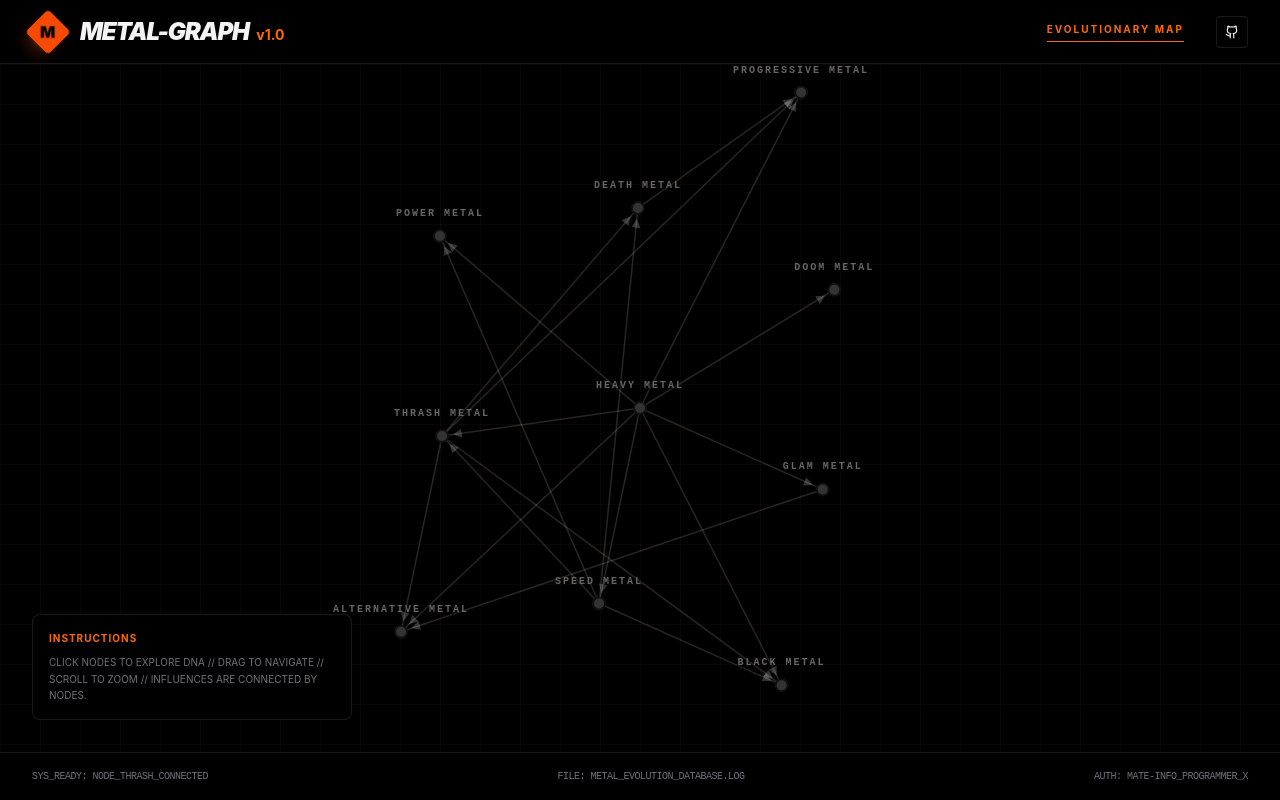
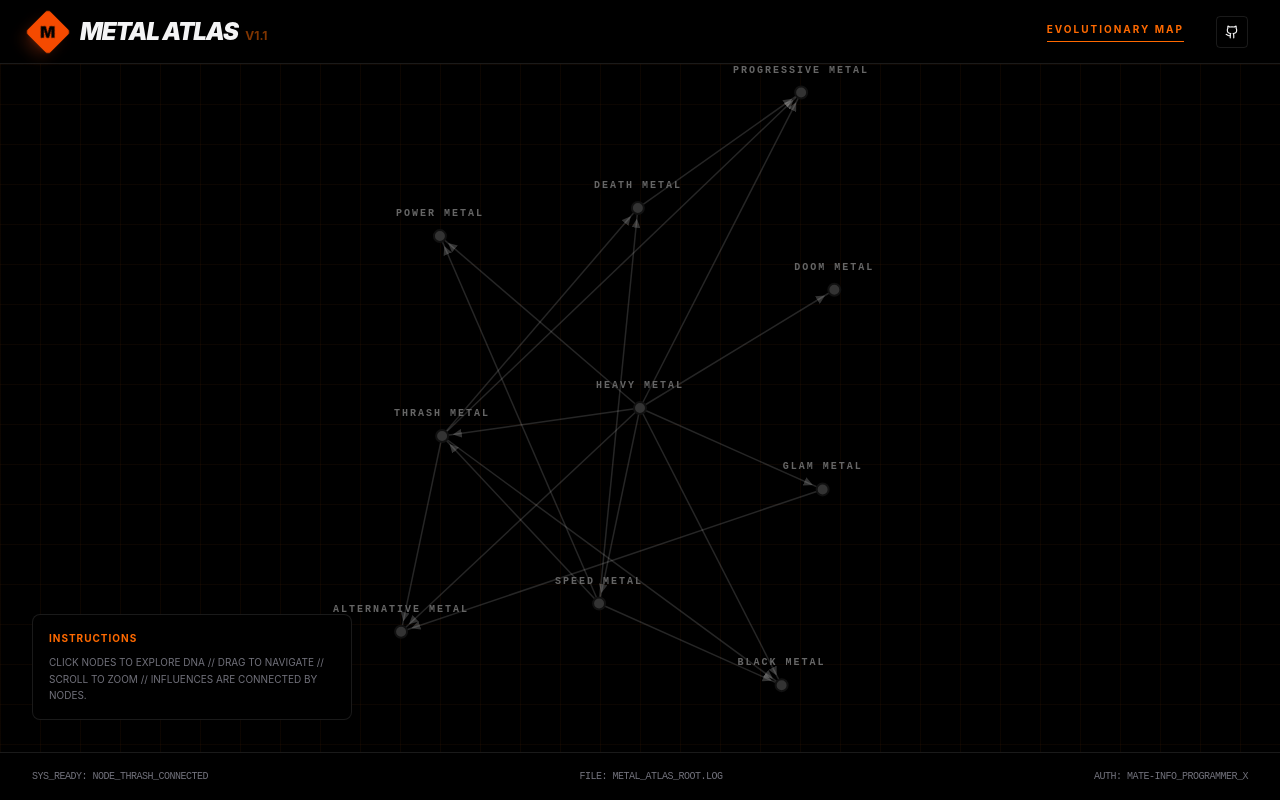
Before and after one commit to Embyeer/Metal-Atlas, a React (Vite) app: page / in a window 1280 px wide. Built offline with nearby package versions, Linux system fonts and the light colour scheme.

Commit message:
feat: Rename project to Metal Atlas
Updates the project name from "Metal-Graph" to "Metal Atlas" across all relevant files, including README, metadata, and code components. This change aims to better reflect the application's purpose of exploring and mapping the heavy metal genre.

```diff
--- a/index.html
+++ b/index.html
@@ -3,7 +3,7 @@
   <head>
     <meta charset="UTF-8" />
     <meta name="viewport" content="width=device-width, initial-scale=1.0" />
-    <title>My Google AI Studio App</title>
+    <title>Metal Atlas</title>
   </head>
   <body>
     <div id="root"></div>
--- a/metadata.json
+++ b/metadata.json
@@ -1,5 +1,5 @@
 {
-  "name": "METAL GENOMA",
+  "name": "Metal Atlas",
   "description": "Explorare genomică a subgenurilor Heavy Metal: mapping tehnic, istorie detaliată și diagrame de scări muzicale.",
   "requestFramePermissions": [],
   "majorCapabilities": []
--- a/src/App.tsx
+++ b/src/App.tsx
@@ -33,8 +33,8 @@ export default function App() {
           <div className="w-8 h-8 bg-orange-600 rounded-sm rotate-45 flex items-center justify-center shadow-lg shadow-orange-900/50">
             <span className="text-black font-black -rotate-45">M</span>
           </div>
-          <h1 className="text-2xl italic-black">
-            METAL-GRAPH <span className="text-orange-500 not-italic tracking-normal text-sm font-bold ml-1">v1.0</span>
+          <h1 className="text-2xl italic-black uppercase tracking-wider">
+            Metal Atlas <span className="text-orange-500 not-italic tracking-normal text-xs font-bold ml-1 opacity-50">v1.1</span>
           </h1>
         </div>
 
@@ -107,7 +107,7 @@ export default function App() {
       {/* Footer */}
       <footer className="h-12 border-t border-white/10 bg-black flex-shrink-0 flex items-center justify-between px-8 text-[10px] uppercase tracking-tighter text-zinc-500 font-mono">
         <div>SYS_READY: NODE_THRASH_CONNECTED</div>
-        <div className="hidden sm:block">FILE: METAL_EVOLUTION_DATABASE.LOG</div>
+        <div className="hidden sm:block">FILE: METAL_ATLAS_ROOT.LOG</div>
         <div>AUTH: MATE-INFO_PROGRAMMER_X</div>
       </footer>
     </div>
```
Also changed, not shown: 2 other files (tests, documents, lock files or other folders).
